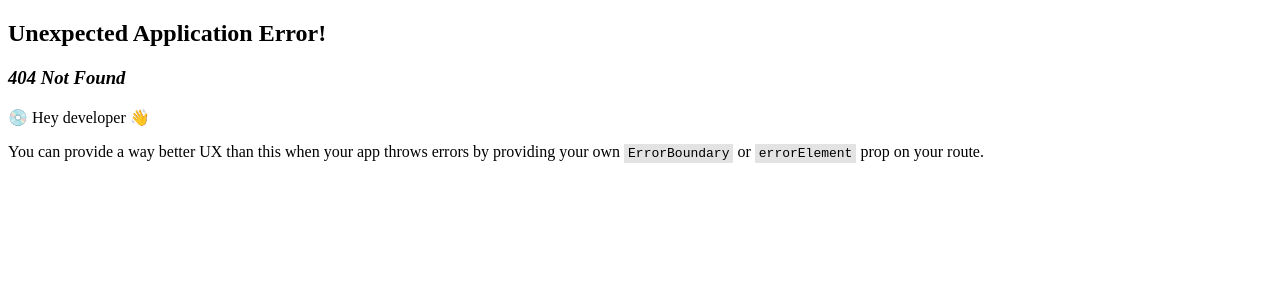
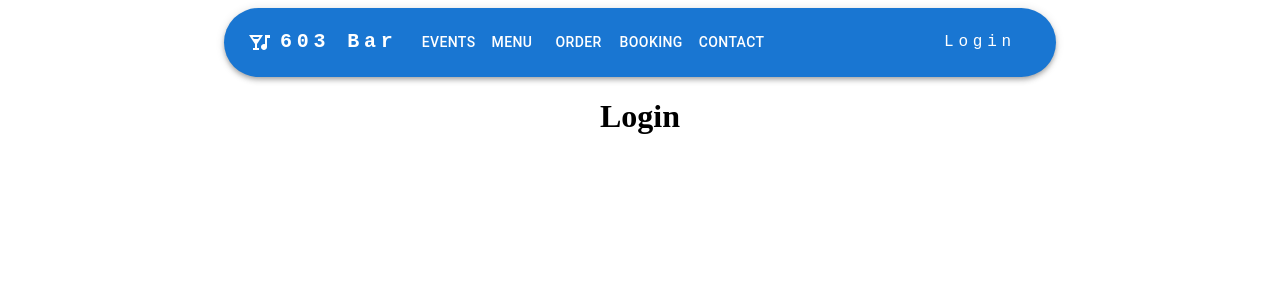
Before and after one commit to TimL94/BlockBudsters, a React (Vite) app in the folder client/: page /Login in a window 1280 px wide. Before the commit this address had no page. Shown: the top 300 px of the page. Built offline with nearby package versions, Linux system fonts and the light colour scheme.

Commit message:
edited spacing on each page and added login page with placeholder text

```diff
--- a/client/src/components/Navbar.jsx
+++ b/client/src/components/Navbar.jsx
@@ -30,7 +30,8 @@ import {
   Event as EventIcon,
   LocalPizza as PizzaIcon,
   EditCalendar as BookingIcon,
-  ContactPhone as ContactIcon
+  ContactPhone as ContactIcon,
+  Login as LoginIcon
 } from '@mui/icons-material';
 
 const pages = ['Events', 'Menu', 'Order', 'Booking', 'Contact'];
@@ -130,6 +131,23 @@ function ResponsiveAppBar() {
             </ListItemText>
           </ListItemButton>
         </ListItem>
+
+      </List>
+
+      <Divider />
+      <List>
+        <ListItem disablePadding>
+            <ListItemButton>
+              <ListItemIcon>
+                <LoginIcon />
+              </ListItemIcon>
+              <ListItemText>
+              <Link href='/Login' sx={{textDecoration:'none', color:'inherit'}}>
+                  Login
+                </Link>
+              </ListItemText>
+            </ListItemButton>
+        </ListItem>
       </List>
     </Box>
   );
@@ -200,33 +218,22 @@ function ResponsiveAppBar() {
             </Box>
 
             <Box sx={{ flexGrow: 0 }}>
-              <Tooltip title="Open settings">
-                <IconButton onClick={handleOpenUserMenu} sx={{ p: 0 }}>
-                  <SettingsIcon />
-                </IconButton>
-              </Tooltip>
-              <Menu
-                sx={{ mt: '45px' }}
-                id="menu-appbar"
-                anchorEl={anchorElUser}
-                anchorOrigin={{
-                  vertical: 'top',
-                  horizontal: 'right',
+              <Typography
+                noWrap
+                component={Link}
+                href="/Login"
+                sx={{
+                  mr: 2,
+                  display: { xs: 'none', md: 'flex' },
+                  flexGrow: 1,
+                  fontFamily: 'monospace',
+                  letterSpacing: '.3rem',
+                  color: 'inherit',
+                  textDecoration: 'none',
                 }}
-                keepMounted
-                transformOrigin={{
-                  vertical: 'top',
-                  horizontal: 'right',
-                }}
-                open={Boolean(anchorElUser)}
-                onClose={handleCloseUserMenu}
               >
-                {settings.map((setting) => (
-                  <MenuItem key={setting} onClick={handleCloseUserMenu}>
-                    <Typography textAlign="center">{setting}</Typography>
-                  </MenuItem>
-                ))}
-              </Menu>
+                Login
+              </Typography>
             </Box>
           </Toolbar>
         </Container>
--- a/client/src/main.jsx
+++ b/client/src/main.jsx
@@ -8,6 +8,7 @@ import Menu from './pages/Menu.jsx'
 import Order from './pages/Order.jsx'
 import Booking from './pages/Booking.jsx'
 import Contact from './pages/Contact.jsx'
+import Login from './pages/Login.jsx'
 
 const router = createBrowserRouter([
   {
@@ -39,6 +40,10 @@ const router = createBrowserRouter([
         path: '/Contact',
         element: <Contact />
       },
+      {
+        path: '/Login',
+        element: <Login />
+      },
     ]
   }
 ])
--- a/client/src/pages/Contact.jsx
+++ b/client/src/pages/Contact.jsx
@@ -5,13 +5,10 @@ function Contact() {
     return(
         <Container
             sx={{
-                pt: { xs: 4, sm: 12 },
-                pb: { xs: 8, sm: 16 },
                 position: 'relative',
                 display: 'flex',
                 flexDirection: 'column',
-                alignItems: 'center',
-                gap: { xs: 3, sm: 6 },
+                alignItems: 'center'
             }}
         >
             <h1>Contact</h1>
--- a/client/src/pages/Events.jsx
+++ b/client/src/pages/Events.jsx
@@ -5,13 +5,10 @@ function Events() {
     return(
         <Container
             sx={{
-                pt: { xs: 4, sm: 12 },
-                pb: { xs: 8, sm: 16 },
                 position: 'relative',
                 display: 'flex',
                 flexDirection: 'column',
-                alignItems: 'center',
-                gap: { xs: 3, sm: 6 },
+                alignItems: 'center'
             }}
         >
             <h1>Events</h1>
--- a/client/src/pages/Home.jsx
+++ b/client/src/pages/Home.jsx
@@ -5,13 +5,10 @@ function Home() {
     return(
         <Container
             sx={{
-                pt: { xs: 4, sm: 12 },
-                pb: { xs: 8, sm: 16 },
                 position: 'relative',
                 display: 'flex',
                 flexDirection: 'column',
-                alignItems: 'center',
-                gap: { xs: 3, sm: 6 },
+                alignItems: 'center'
             }}
         >
             <h1>Home</h1>
--- /dev/null
+++ b/client/src/pages/Login.jsx
@@ -0,0 +1,19 @@
+import { Container } from "@mui/material";
+
+
+function Login() {
+    return(
+        <Container
+            sx={{
+                position: 'relative',
+                display: 'flex',
+                flexDirection: 'column',
+                alignItems: 'center'
+            }}
+        >
+            <h1>Login</h1>
+        </Container>
+    )
+}
+
+export default Login;
--- a/client/src/pages/Menu.jsx
+++ b/client/src/pages/Menu.jsx
@@ -5,13 +5,10 @@ function Menu() {
     return(
         <Container
             sx={{
-                pt: { xs: 4, sm: 12 },
-                pb: { xs: 8, sm: 16 },
                 position: 'relative',
                 display: 'flex',
                 flexDirection: 'column',
-                alignItems: 'center',
-                gap: { xs: 3, sm: 6 },
+                alignItems: 'center'
             }}
         >
             <h1>Menu</h1>
--- a/client/src/pages/Order.jsx
+++ b/client/src/pages/Order.jsx
@@ -5,13 +5,10 @@ function Order() {
     return(
         <Container
             sx={{
-                pt: { xs: 4, sm: 12 },
-                pb: { xs: 8, sm: 16 },
                 position: 'relative',
                 display: 'flex',
                 flexDirection: 'column',
-                alignItems: 'center',
-                gap: { xs: 3, sm: 6 },
+                alignItems: 'center'
             }}
         >
             <h1>Order</h1>
```
